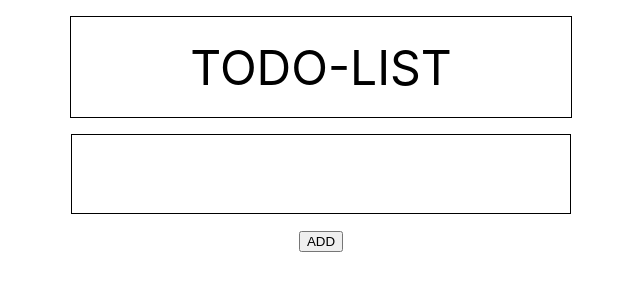
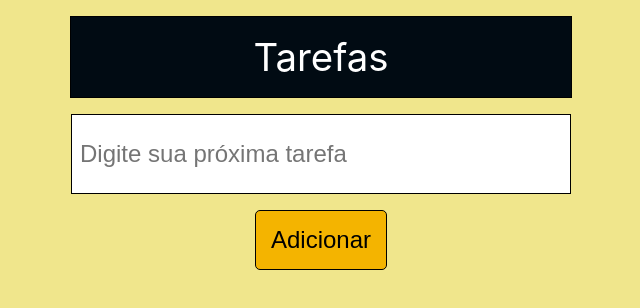
Before and after one commit to rhamonreisguedes/todo-list-react, a React (Create React App) app: page / in a window 1280 px wide. Shown: the top 308 px of the page, without its empty margins (319-959 px from the left). Built offline with nearby package versions, Linux system fonts and the light colour scheme.

Commit message:
css e botoes para editar e excluir

```diff
--- a/public/index.html
+++ b/public/index.html
@@ -24,7 +24,7 @@
       work correctly both with client-side routing and a non-root public URL.
       Learn how to configure a non-root public URL by running `npm run build`.
     -->
-    <title>React App</title>
+    <title>TODO List com React</title>
   </head>
   <body>
     <noscript>You need to enable JavaScript to run this app.</noscript>
--- a/src/App.css
+++ b/src/App.css
@@ -1,38 +1,7 @@
+body, html{
+  background-color: #F0E68C;
+}
+
 .App {
   text-align: center;
 }
-
-.App-logo {
-  height: 40vmin;
-  pointer-events: none;
-}
-
-@media (prefers-reduced-motion: no-preference) {
-  .App-logo {
-    animation: App-logo-spin infinite 20s linear;
-  }
-}
-
-.App-header {
-  background-color: #282c34;
-  min-height: 100vh;
-  display: flex;
-  flex-direction: column;
-  align-items: center;
-  justify-content: center;
-  font-size: calc(10px + 2vmin);
-  color: white;
-}
-
-.App-link {
-  color: #61dafb;
-}
-
-@keyframes App-logo-spin {
-  from {
-    transform: rotate(0deg);
-  }
-  to {
-    transform: rotate(360deg);
-  }
-}
--- a/src/components/Form.css
+++ b/src/components/Form.css
@@ -12,3 +12,20 @@
     padding: 0.5rem;
     box-sizing: border-box;
 }
+
+.btn-add{
+    background-color: #F4B400;
+    padding: 15px;
+    font-size: 1.5rem;
+    border: 0;
+    border-radius: 5px;
+    color: black;
+    box-sizing: border-box;
+    border: 1px solid black;
+    cursor: pointer;
+}
+
+.btn-add:hover{
+    background-color: black;
+    color: #F4B400;
+}
--- a/src/components/Form.jsx
+++ b/src/components/Form.jsx
@@ -5,17 +5,16 @@ import { useState } from "react";
 const Form = () => {
   const [todo, setTodo] = useState('');
   const [list, setList] = useState([]);
-  const [id, setId] = useState(0);
+  // const [id, setId] = useState(0);
 
   const handleTodo = (e) => {
-    // setTodo(e.target.value);
-    handleId();
-    setTodo({todo: e.target.value, id: id})
+    setTodo(e.target.value)
     console.log(todo);
   }
 
   const handleList = () => {
-    setList(list.concat(todo));
+    setList([...list, todo]);
+    // setId(id + 1);
     console.log(list);
   }
 
@@ -23,24 +22,19 @@ const Form = () => {
     e.preventDefault();
   }
 
-  const handleId = () => {
-    setId(id + 1);
-    console.log(id)
-  }
-
-  console.log(list)
-
   return (
     <div>
       <form onSubmit={handleSubmit}>
-        {list.map((item, key) => <Item key={key} text={item.todo} id={item}/>)}
+        {list.map((todo, key) => <Item key={key} todo={todo}/>)}
         <input
           className="form"
           type="text"
           name="item"
           onChange={handleTodo}
+          placeholder='Digite sua próxima tarefa'
+          maxLength={35}
         />
-        <input type='submit' value='ADD' onClick={handleList}/>
+        <input type='submit' value='Adicionar' className="btn-add" onClick={handleList}/>
       </form>
     </div>
   );
--- a/src/components/Item.css
+++ b/src/components/Item.css
@@ -1,3 +1,8 @@
+body, html{
+    margin: 0;
+    padding: 0;
+}
+
 .item{
     width: 500px;
     height: 80px;
@@ -5,10 +10,38 @@
     margin: 0 auto;
     display: flex;
     align-items: center;
-    justify-content: center;
+    justify-content: space-between;
     font-size: 1.5rem;
     margin-top: 1rem;
     margin-bottom: 1rem;
     padding: 0.5rem;
     box-sizing: border-box;
+    background-color: white;
 }
+
+.item:hover{
+    background-color: #E9D66B;
+}
+
+
+.btn-completed{
+    width: 30px;
+    height: 30px;
+    cursor: pointer;
+}
+
+input[type=checkbox] {
+    accent-color: #0F9D58;
+  }
+
+.btn-exclude{
+    width: 30px;
+    height: 30px;
+    background-color: #DB4437;
+    box-sizing: border-box;
+    border: 0px;
+    border-radius: 5px;
+    color: white;
+    font-size: 1em;
+    cursor: pointer;
+}
--- a/src/components/Item.jsx
+++ b/src/components/Item.jsx
@@ -1,9 +1,42 @@
-import './Item.css'
+import "./Item.css";
 
-const Item = ({ text, id }) => {
+const Item = ({ todo }) => {
+  // let clicked = false;
+
+  const todoDone = (e) => {
+    // const text = document.querySelector("item");
+    // const item = document.querySelector("todo");
+
+    // console.log(text);
+    // console.log(item);
+
+
+    // console.log(e.target.parent);
+    // if (clicked) {
+    //   text.style.textDecoration = "";
+    //   item.style.backgroundColor = "white";
+    //   clicked = false;
+    // } else {
+    //   text.style.textDecoration = "line-through";
+    //   item.style.backgroundColor = "#E9D66B";
+    //   clicked = true;
+    // }
+
+    console.log('clicou')
+  };
+
   return (
-    <div id={id} className='item'>{text}</div>
-  )
-}
+    <div className="item">
+      <input type="checkbox" className="btn-completed" onClick={todoDone} />
+      <div className="todo">{todo}</div>
+      <input
+        type="submit"
+        className="btn-exclude"
+        value="x"
+        onClick={() => console.log("clicou")}
+      />
+    </div>
+  );
+};
 
-export default Item
+export default Item;
--- a/src/components/Title.css
+++ b/src/components/Title.css
@@ -1,12 +1,14 @@
 .title{
     width: 500px;
-    height: 100px;
+    height: 80px;
     border: 1px solid black;
     margin: 0 auto;
     display: flex;
     align-items: center;
     justify-content: center;
-    font-size: 3rem;
+    font-size: 2.4rem;
     margin-top: 1rem;
     margin-bottom: 1rem;
+    background-color: #010B13;
+    color: white;
 }
--- a/src/components/Title.jsx
+++ b/src/components/Title.jsx
@@ -2,7 +2,7 @@ import './Title.css'
 
 const Title = () => {
   return (
-    <div className='title'>TODO-LIST</div>
+    <div className='title'>Tarefas</div>
   )
 }
 
```
